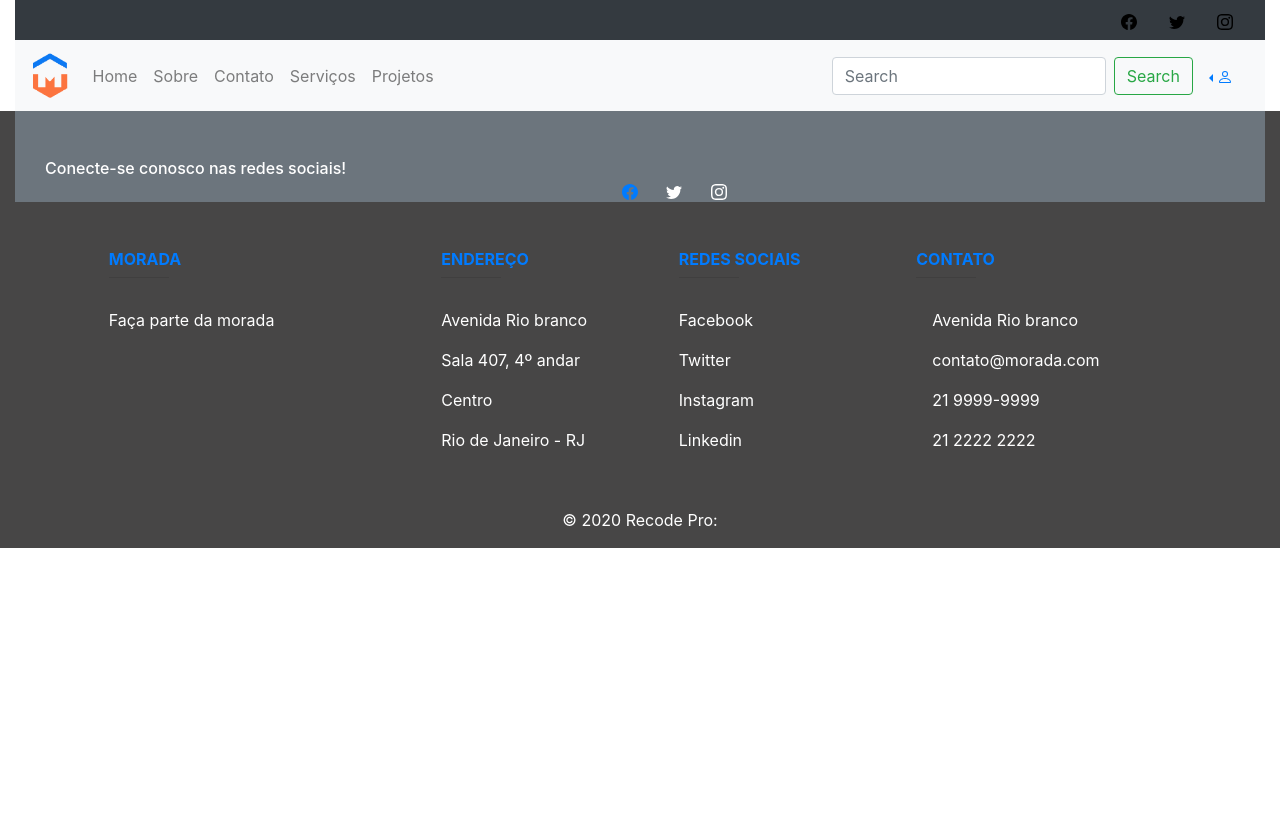
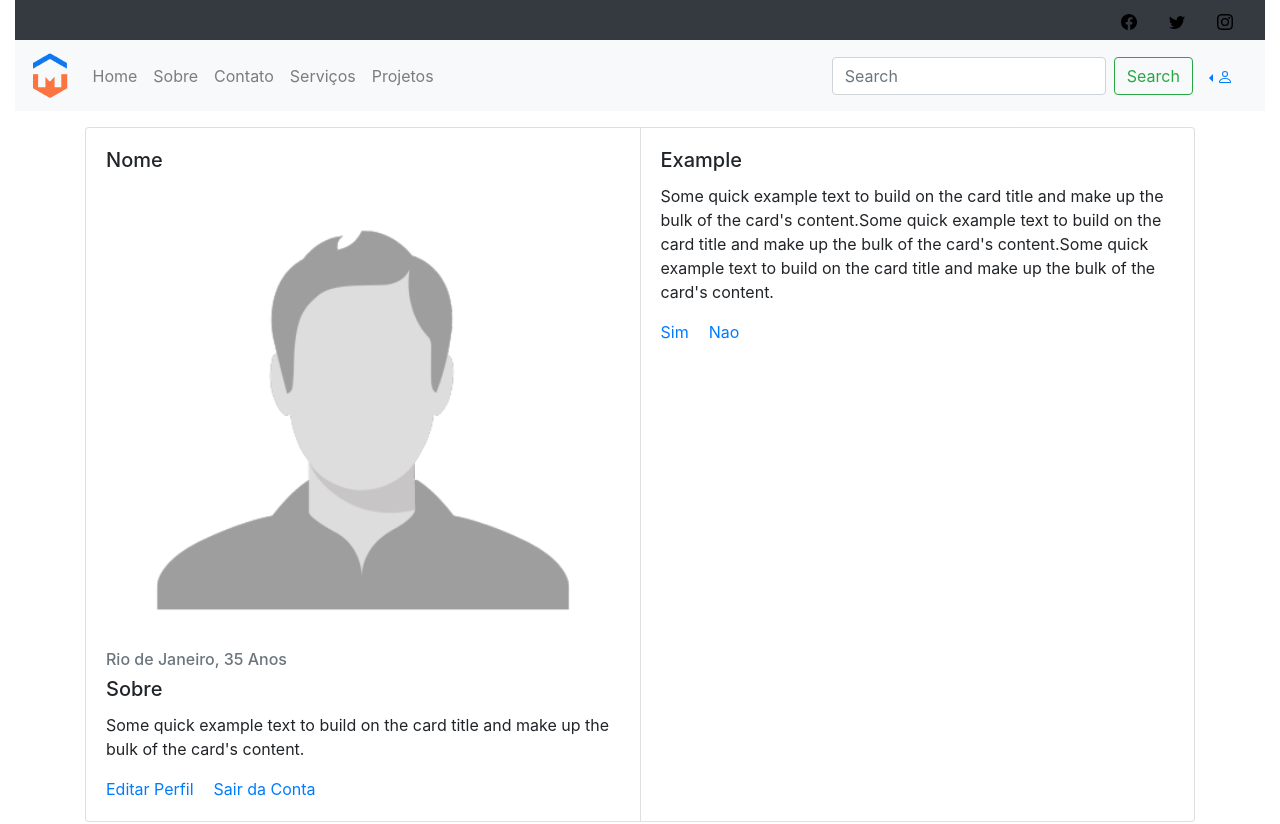
Before and after one commit to matheusrdads/morada_react, a React (Create React App) app: page /perfil in a window 1280 px wide. Shown: the top 824 px of the page. Before the commit the page ends 800 px from the top, so only its background shows below. Built offline with nearby package versions, Linux system fonts and the light colour scheme.

Commit message:
sincronização das paginas contato e perfil

```diff
--- a/src/components/Menu/index.js
+++ b/src/components/Menu/index.js
@@ -33,7 +33,7 @@ export default function Menu() {
 
           <NavDropdown title={<Person/>} id="basic-nav-dropdown" className="dropleft">
           <NavDropdown.Item><Link  to="/login">Login</Link></NavDropdown.Item>
-          <NavDropdown.Item><Link to="/meu_Perfil">Meu Perfil</Link></NavDropdown.Item>
+          <NavDropdown.Item><Link to="/perfil">Meu Perfil</Link></NavDropdown.Item>
           <NavDropdown.Item><Link to="/editar_Perfil">Editar Perfil</Link></NavDropdown.Item>
               <NavDropdown.Divider />
               <NavDropdown.Item><Link to="/sair">Sair da conta</Link></NavDropdown.Item>
--- a/src/routes.js
+++ b/src/routes.js
@@ -11,6 +11,8 @@ import Componente_manutencao from './components/Componente_manutencao';
 
 import Login from './views/Login'
 import criarConta from './views/Criar_conta'
+import Contato from './views/Contato'
+import Perfil from './views/Perfil'
 
 
 export default function Routes(){
@@ -27,6 +29,8 @@ export default function Routes(){
 
             <Route exact path="/login" component={Login}/>
             <Route exact path="/criar_conta" component={criarConta}/>
+            <Route exact path="/contato" component={Contato}/>
+            <Route exact path="/perfil" component={Perfil}/>
 
 
         </Switch>
--- a/src/views/assets/contato/index.js
+++ b/src/views/Contato/index.js
@@ -1,9 +1,9 @@
 import React from 'react';
-import { Container, Row, Col, Form, Button, Image, } from 'react-bootstrap'
+import { Container, Col, Form, Button } from 'react-bootstrap'
 
 export default function Contato() {
     return (
-        <Container fluid="md">
+        <Container fluid="md mb-3 mt-3" >
             <h1>FALE CONOSCO</h1>
 
             <Form>
@@ -29,7 +29,6 @@ export default function Contato() {
                     </Form.Group>
                 </Form.Row>
 
-
                 <Form.Group controlId="exampleForm.ControlTextarea1">
                     <Form.Label>Digite sua Mensagem</Form.Label>
                     <Form.Control as="textarea" rows={3} />
@@ -37,12 +36,6 @@ export default function Contato() {
 
                 <Button type="submit">Enviar</Button>
             </Form>
-
-
-
-
-
-
         </Container>
     );
 }
--- a/src/views/assets/perfil/index.js
+++ b/src/views/Perfil/index.js
@@ -1,11 +1,11 @@
 import React from 'react';
-import profile from './profile.png'
+import profile from '../assets/profile.png'
 
 import { Card, Container, CardGroup } from "react-bootstrap";
 
 export default function Perfil() {
     return (
-        <Container fluid="md">
+        <Container fluid="md mb-3 mt-3">
         <CardGroup>
         <Card>
             <Card.Body>
@@ -28,7 +28,7 @@ export default function Perfil() {
 
         <Card>
             <Card.Body>
-            <Card.Title>Fodase?</Card.Title>
+            <Card.Title>Example</Card.Title>
                 <Card.Text>
                     Some quick example text to build on the card title and make up the bulk of
                     the card's content.Some quick example text to build on the card title and make up the bulk of
```
Also changed, not shown: src/views/assets/perfil/profile.png (deleted), 1 other file (tests, documents, lock files or other folders).
